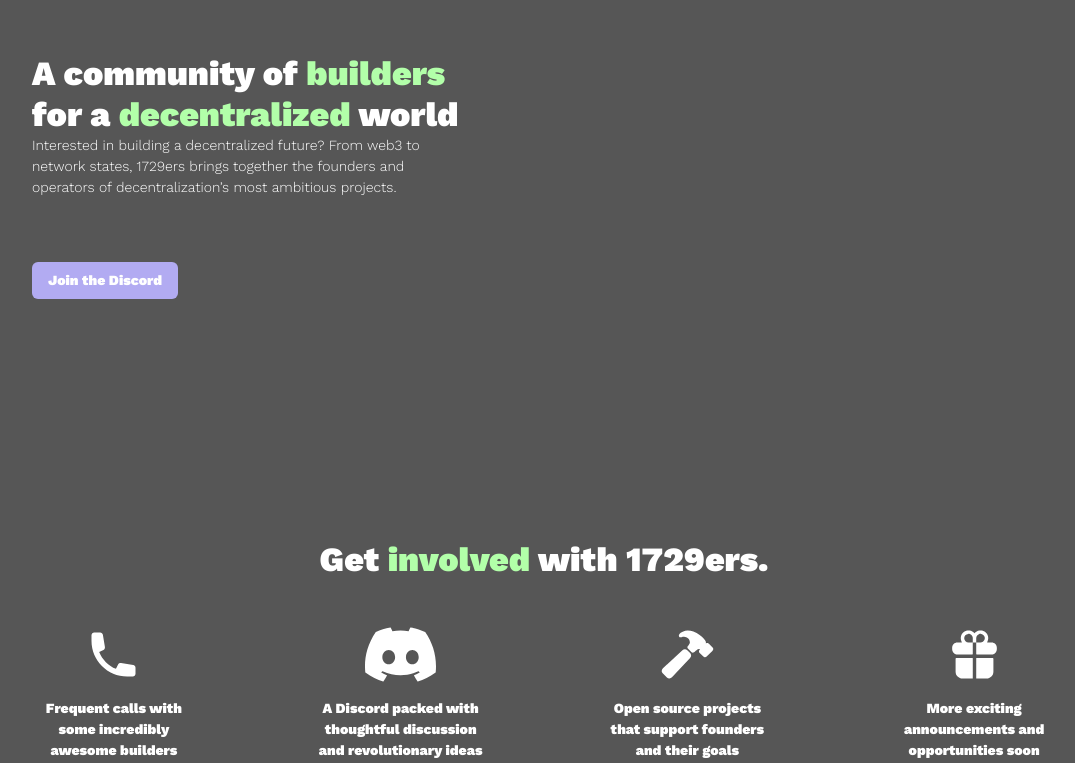
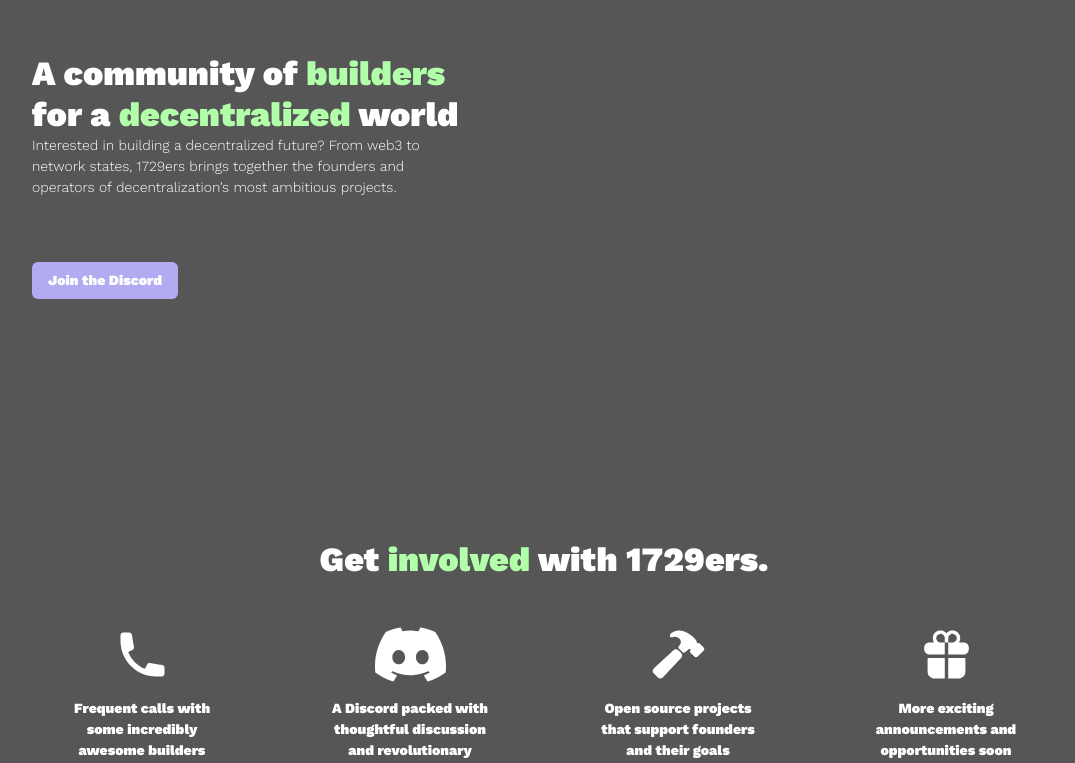
Before and after one commit to 1729ers/landing-page, an Angular app: page / in a window 1280 px wide. Shown: the part 187-950 px from the top of the page, without its empty margins (96-1171 px from the left). Built offline with nearby package versions, Linux system fonts and the light colour scheme.

Commit message:
Converted features section to grid

```diff
--- a/src/app/components/feature-column/feature-column.component.html
+++ b/src/app/components/feature-column/feature-column.component.html
@@ -1,4 +1,4 @@
-<div class="feature-column my-32 lg:my-0">
+<div class="feature-column m-auto my-4 w-48 lg:w-40 lg:my-0">
   <img class="m-auto my-4" src="{{ icon }}" />
   <p class="font-black text-center">{{ text }}</p>
 </div>
--- a/src/app/components/features/features.component.css
+++ b/src/app/components/features/features.component.css
@@ -1,3 +1,4 @@
 app-feature-column {
   width: 100%;
+  text-align: center;
 }
--- a/src/app/components/features/features.component.html
+++ b/src/app/components/features/features.component.html
@@ -2,22 +2,19 @@
   <h1 class="text-center my-8">
     Get <span class="text-highlight">involved</span> with 1729ers.
   </h1>
-  <div class="columns lg:flex items-stretch">
+  <div class="columns grid grid-cols-1 lg:grid-cols-4 gap-12">
     <app-feature-column
       text="Frequent calls with some incredibly awesome builders"
       icon="phone"
     ></app-feature-column>
-    <div class="w-9/12"></div>
     <app-feature-column
       text="A Discord packed with thoughtful discussion and revolutionary ideas"
       icon="discord"
     ></app-feature-column>
-    <div class="w-9/12"></div>
     <app-feature-column
       text="Open source projects that support founders and their goals"
       icon="hammer"
     ></app-feature-column>
-    <div class="w-9/12"></div>
     <app-feature-column
       text="More exciting announcements and opportunities soon"
       icon="gift"
```
